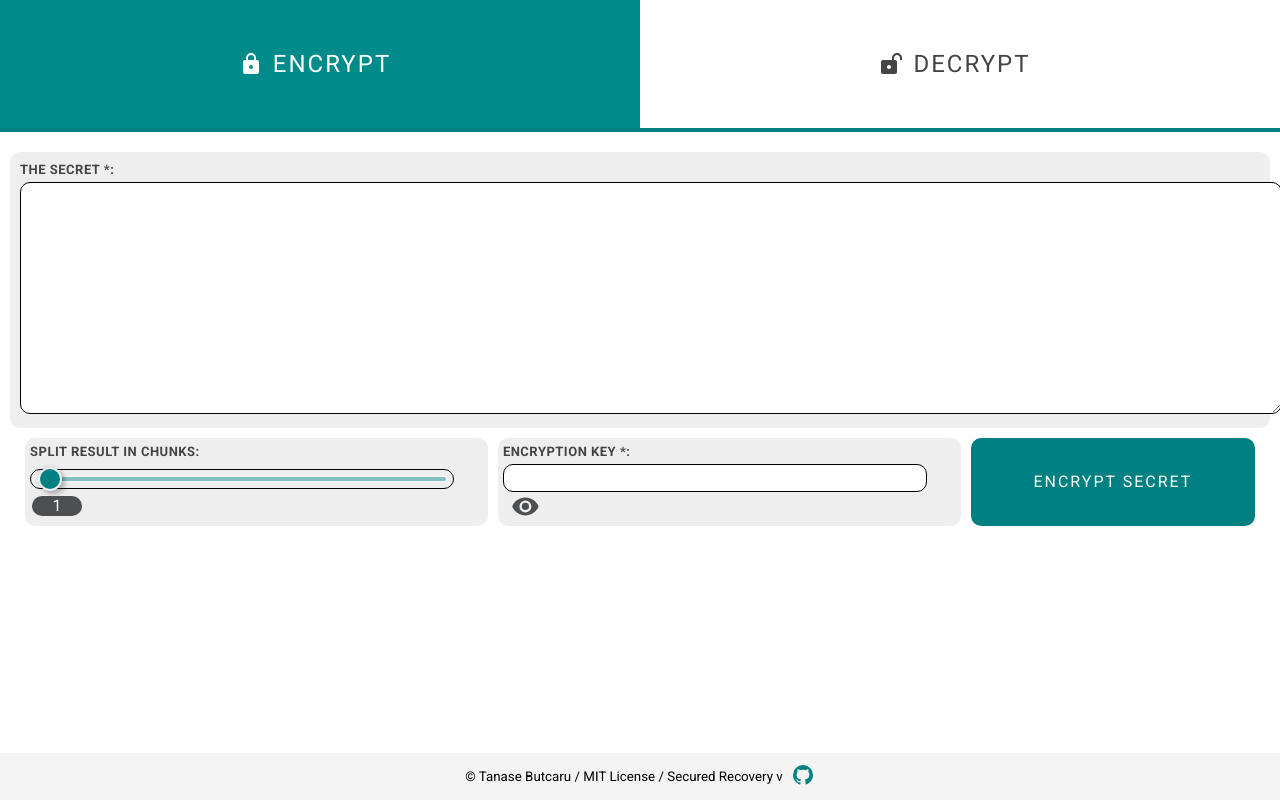
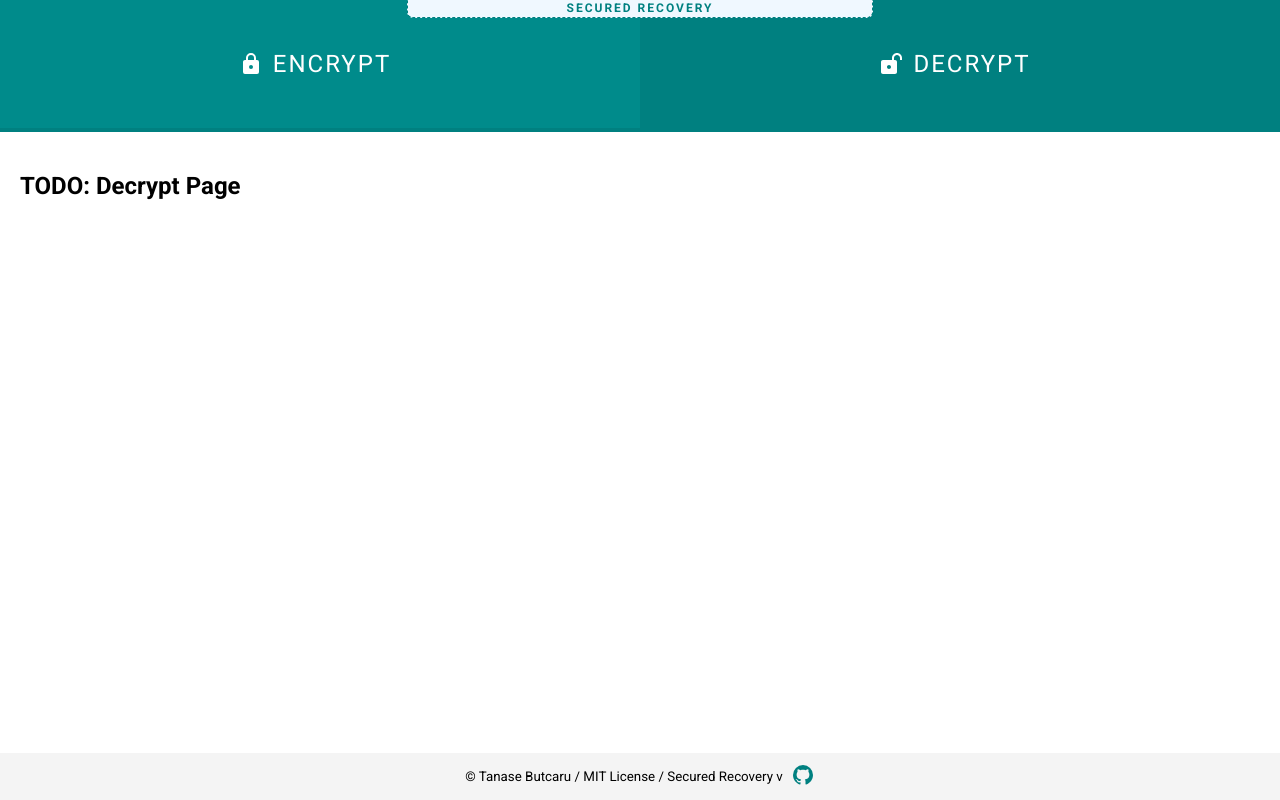
Before and after one commit to tanasebutcaru/secured-recovery, a React (Create React App) app: page /secured-recovery/decrypt in a window 1280 px wide. Built offline with nearby package versions, Linux system fonts and the light colour scheme.

Commit message:
Alpha version; fix hover state, decrypt url, copy chunk data, header app name

```diff
--- a/package.json
+++ b/package.json
@@ -1,7 +1,7 @@
 {
   "name": "secured-recovery",
   "homepage": "https://tbutcaru.github.io/secured-recovery",
-  "version": "0.1.0",
+  "version": "1.0.0-alpha.1",
   "private": true,
   "author": {
     "name": "Tanase Butcaru",
--- a/src/App.js
+++ b/src/App.js
@@ -9,6 +9,7 @@ function App() {
   return (
     <Router>
       <header>
+        <div className="app-name">Secured Recovery</div>
         <nav>
           <ul>
             <li>
@@ -18,7 +19,7 @@ function App() {
               </NavLink>
             </li>
             <li>
-              <NavLink to="/decrypt" activeClassName="is-active" exact={true}>
+              <NavLink to="/secured-recovery/decrypt" activeClassName="is-active" exact={true}>
                 <Icon path={mdiLockOpenVariant} size={1}/>
                 <span>Decrypt</span>
               </NavLink>
@@ -28,7 +29,7 @@ function App() {
       </header>
       <main className="content">
         <Switch>
-          <Route path="/decrypt">
+          <Route path="/secured-recovery/decrypt">
             <Decrypt />
           </Route>
           <Route path="/secured-recovery">
--- a/src/pages/Encrypt.js
+++ b/src/pages/Encrypt.js
@@ -1,4 +1,4 @@
-import React, { useState } from "react";
+import React, { useState, useRef } from "react";
 import { useForm } from "react-hook-form";
 import Icon from '@mdi/react';
 import { mdiEye, mdiEyeOff, mdiDownload, mdiAlert, mdiChevronDoubleDown, mdiContentCopy } from '@mdi/js';
@@ -6,30 +6,43 @@ import encryptSecret from '../utils/encrypt-secret';
 import '../styles/encrypt.scss';
 
 function Encrypt() {
-  const { register, setValue, handleSubmit, reset } = useForm();
+  const { register, setValue, setFocus, handleSubmit, reset } = useForm();
   const [showEncryptionKey, setShowEncryptionKey] = useState(false);
-  const [encryptionChunksValue, setEncryptionChunksValue] = useState(1);
+  const [encryptionChunks, setEncryptionChunks] = useState(1);
   const [encryptedResult, setEncryptedResult] = useState({ error: false, errorMsg: '', chunks: [] });
   const [hasResult, setHasResult] = useState(false);
+  const chunkDataRefs = useRef([]);
 
   const formStartOver = (startOverClean) => {
     setHasResult(false);
+    chunkDataRefs.current = [];
 
     if (startOverClean) {
       setValue('encryptionChunks', 1);
-      setEncryptionChunksValue(1);
+      setEncryptionChunks(1);
       reset();
     }
   };
 
-  const formSubmit = async (data) => {
+  const formSubmit = async (data, e) => {
     setEncryptedResult(await encryptSecret(data.secret, data.encryptionKey, parseInt(data.encryptionChunks, 10)));
     setHasResult(true);
+
+    // autosize all chunk data secrets based on content length
+    chunkDataRefs.current.forEach(chunkDataRef => {
+      chunkDataRef.style.height = "auto";
+      chunkDataRef.style.height = (chunkDataRef.scrollHeight + 5) + "px";
+    });
   };
 
-  const handleEncryptionChunksChange = (e) => setEncryptionChunksValue(e.target.value);
+  const handleEncryptionChunksChange = (e) => {
+    setValue('encryptionChunks', e.target.value);
+    setEncryptionChunks(e.target.value);
+    setFocus('encryptionChunks');
+  };
+
   const toggleEncryptionKeyVisibility = () => setShowEncryptionKey(prevState => !prevState);
-  const onSubmit = data => hasResult ? formStartOver(data.startOverClean) : formSubmit(data);
+  const onSubmit = async (data, e) => hasResult ? formStartOver(data.startOverClean) : await formSubmit(data, e);
 
   const downloadQRCodeChunk = (chunkNumber, chunkQRCodeDataURL) => {
     const aElement = document.createElement("a");
@@ -39,8 +52,26 @@ function Encrypt() {
   };
 
   const copySecretChunkToClipboard = (chunkNumber, chunkSecretData) => {
-    navigator.clipboard.writeText(chunkSecretData);
-    alert(`Encrypted secret chunk #${chunkNumber} copied to clipboard!`);
+    const errorMessage = `Could not copy encrypted secret chunk #${chunkNumber} to clipboard. Please try again or perform a manual copy!`;
+
+    try {
+      navigator.clipboard.writeText(chunkSecretData)
+        .then(() => alert(`Encrypted secret chunk #${chunkNumber} successfully copied to clipboard!`))
+        .catch(error => alert(errorMessage)); // This will be the case for mobile devices
+    } catch(error) {
+      alert(errorMessage); // This will be the case for older/unsecured browsers
+    }
+
+    selectChunkDataContent(chunkNumber, chunkSecretData.length);
+  };
+
+  const selectChunkDataContent = (chunkIndex, contentLength) => {
+    try {
+      chunkDataRefs.current[chunkIndex].focus();
+      chunkDataRefs.current[chunkIndex].setSelectionRange(0, contentLength);
+    } catch(error) {
+      // do nothing.
+    }
   };
 
   return (
@@ -53,8 +84,8 @@ function Encrypt() {
         <div className="encryption-settings-submit-group">
           <div className="encryption-chunks-field form-field">
             <label htmlFor="encryptionChunks">Split result in chunks:</label>
-            <input id="encryptionChunks" {...register('encryptionChunks', { disabled: hasResult })} min="1" max="9" step="1" value={encryptionChunksValue} type="range" onChange={handleEncryptionChunksChange} />
-            <span className="encryption-chunks-value">{encryptionChunksValue}</span>
+            <input id="encryptionChunks" {...register('encryptionChunks', { required: true, valueAsNumber: true, disabled: hasResult })} min="1" max="9" step="1" type="range" value={encryptionChunks} onChange={handleEncryptionChunksChange} />
+            <span className="encryption-chunks-value">{encryptionChunks}</span>
           </div>
           <div className="encryption-key-field form-field">
             <label htmlFor="encryptionKey">Encryption key *:</label>
@@ -62,7 +93,11 @@ function Encrypt() {
             {showEncryptionKey && <Icon path={mdiEyeOff} size={1.2} onClick={toggleEncryptionKeyVisibility} title="Hide encryption key" />}
             {!showEncryptionKey && <Icon path={mdiEye} size={1.2} onClick={toggleEncryptionKeyVisibility} title="Show encryption key" />}
           </div>
-          <button type="submit" className={hasResult ? 'form-start-over-btn' : 'form-submit-btn'}>{hasResult ? 'Start Over' : 'Encrypt Secret'}</button>
+          <button
+            type="submit"
+            className={hasResult ? 'form-start-over-btn' : 'form-submit-btn'}>
+              {hasResult ? 'Start Over' : 'Encrypt Secret'}
+          </button>
           {hasResult && <div className="encryption-startover-clean">
             <input id="startOverClean" {...register('startOverClean', { required: false })} type="checkbox" />
             <label htmlFor="startOverClean">Clean Start Over?</label>
@@ -94,7 +129,13 @@ function Encrypt() {
                     <span>Download QRCode #{index+1}</span>
                   </button>
                   <div className="chunk-ops-andor">and/or</div>
-                  <div className="chunk-data">{item.data}</div>
+                  <textarea
+                    className="chunk-data"
+                    value={item.data}
+                    ref={ref => chunkDataRefs.current[index+1] = ref}
+                    onClick={() => selectChunkDataContent(index+1, item.data.length)}
+                    readOnly>
+                  </textarea>
                   <button className="chunk-secret-copy" type="button" onClick={() => copySecretChunkToClipboard(index+1, item.data)}>
                     <Icon path={mdiContentCopy} size={1} title="Copy" />
                     <span>Copy Secret #{index+1}</span>
--- a/src/styles/encrypt.scss
+++ b/src/styles/encrypt.scss
@@ -34,7 +34,7 @@
     border: 1px solid #000;
     padding: 10px;
     line-height: 1.5;
-    font-size: 14px;
+    font-size: 16px;
   }
 
   .encryption-settings-submit-group {
@@ -62,6 +62,10 @@
       width: calc(100% - 41px)
     }
 
+    .encryption-key-field input {
+      padding: 2px 5px;
+    }
+
     .encryption-chunks-value {
       background-color: rgb(77, 79, 80);
       border-radius: 10px;
@@ -80,7 +84,7 @@
       width: 85%;
       padding: 5px;
       outline: none;
-      font-size: 14px;
+      font-size: 16px;
 
       &[type='range'] {
         margin: 5px 6px 5px 0px;
@@ -124,7 +128,7 @@
       font-weight: bold;
 
       &:hover {
-        background-color: teal;
+        background-color: #dd2a70;
       }
     }
   }
@@ -292,12 +296,14 @@
         padding: 10px 10px 22px;
         background-color: #dedede;
         display: inline-block;
+        outline: none;
         overflow: hidden;
         overflow-y: auto;
         text-align: left;
-        height: 85px;
+        min-height: 85px;
         font-size: 15px;
         transition: all 0.3s ease-in-out;
+        resize: none;
       }
 
       .chunk-secret-copy {
--- a/src/styles/index.scss
+++ b/src/styles/index.scss
@@ -53,6 +53,24 @@ header {
   display: flex;
   flex-direction: row;
   justify-content: center;
+  position: relative;
+
+  .app-name {
+    position: absolute;
+    top: -2px;
+    display: inline-block;
+    text-align: center;
+    background-color: aliceblue;
+    border-radius: 0px 0px 6px 6px;
+    border: 1px dashed teal;
+    color: teal;
+    text-transform: uppercase;
+    padding: 2px 40px;
+    font-weight: bold;
+    font-size: 12px;
+    letter-spacing: 2px;
+    min-width: 30%;
+  }
 
   nav {
     flex: 1;
```
